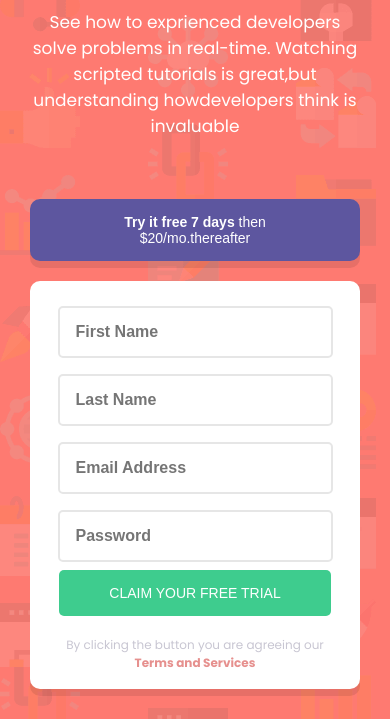
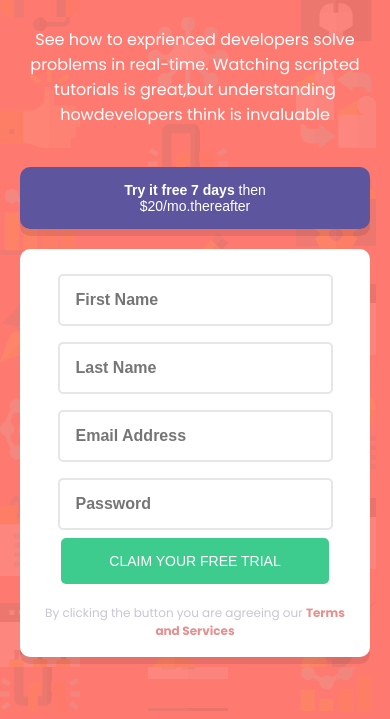
Before and after one commit to amresh04061999/Practice_intro-component-with-signup-form-master-html-sass, a website: page index.html in a window 390 px wide. Shown: the part 133-852 px from the top of the page. Drawn offline with Linux system fonts and the light colour scheme.

Commit message:
change style

```diff
--- a/assets/scss/base/_globle.scss
+++ b/assets/scss/base/_globle.scss
@@ -5,20 +5,17 @@
     padding: 0px;
     box-sizing: border-box;
 }
-
 html,
 body {
     width: 100%;
     height: 100%;
 }
-
 body {
     overflow: hidden;
     font-family: $font-family;
     background-image: url("../../../images/bg-intro-desktop.png");
     background-color: #fe7a71;
 }
-
 .d-flex {
     display: flex;
 }
@@ -68,6 +65,9 @@ body {
 }
 
 @media(max-width:576px) {
+    .container{
+        overflow: auto;
+    }
     .main-wrapper {
         flex-direction: column;
     }
--- a/assets/scss/component/_left-section.scss
+++ b/assets/scss/component/_left-section.scss
@@ -2,38 +2,40 @@
 
 .left-section {
     padding: 50px;
+    @media (max-width: 992px) {
+        padding: 30px;
+    }
     @media (max-width: 576px) {
         padding: 20px;
     }
-    @media (max-width: 992px) {
-        padding: 30px;
-    }
+
     h1 {
 
         font-size: 50px;
-
         color: white;
+        @media (max-width: 992px) {
+            font-size: 30px;
+            text-align: center;
+        }
         @media (max-width: 576px) {
             font-size: 25px;
             text-align: center;
 
         }
-        @media (max-width: 992px) {
-            font-size: 30px;
-            text-align: center;
-        }
+
     }
     p {
         font-size: 20px;
         padding-top: 30px;
         color: $white;
-        @media (max-width: 576px) {
-            font-size: 17px;
-            text-align: center;
-        }
         @media (max-width: 992px) {
             font-size: 17px;
             text-align: center;
         }
+        @media (max-width: 576px) {
+            font-size: 16px;
+            text-align: center;
+        }
+
     }
 }
--- a/assets/scss/component/right_section.scss
+++ b/assets/scss/component/right_section.scss
@@ -1,13 +1,13 @@
 // Right section css
 .right-section {
     padding: 50px;
-
+    @media (max-width: 992px) {
+        padding: 30px;
+    }
     @media(max-width:576px) {
         padding: 20px;
     }
-    @media (max-width: 992px) {
-        padding: 30px;
-    }
+
 
     // top button
     .btn {
@@ -25,15 +25,15 @@
         span {
             font-weight: 700;
         }
-
-        @media(max-width:576px) {
-            padding: 15px 100px;
-            font-size: 14px;
-        }
         @media (max-width: 992px) {
             padding: 15px 80px;
             font-size: 14px;
         }
+        @media(max-width:576px) {
+            padding: 15px 79px;
+            font-size: 14px;
+        }
+
     }
 
     .btn2 {
@@ -44,16 +44,16 @@
         color: $white;
         font-size: 16px;
         margin-bottom: 20px;
-
-        @media(max-width:576px) {
-            padding: 15px 57px;
-            font-size: 14px;
-        }
         @media (max-width: 992px) {
             padding: 15px 50px;
             font-size: 14px;
             white-space: nowrap;
         }
+        @media(max-width:576px) {
+            padding: 15px 48px;
+            font-size: 14px;
+        }
+
     }
 
     .card {
@@ -61,13 +61,13 @@
         padding: 30px;
         border-radius: 10px;
         box-shadow: 0px 7px rgba(0, 0, 0, 0.089);
-
+        @media (max-width: 992px) {
+            padding: 17px;
+        }
         @media(max-width:576px) {
             padding: 17px;
         }
-        @media (max-width: 992px) {
-            padding: 17px;
-        }
+
     }
 
     .form-control {
@@ -82,21 +82,17 @@
         font-weight: 700;
         color: hsl(255deg 2% 44%);
         border-radius: 5px;
-
+        @media (max-width: 992px) {
+            padding: 15px 36px 15px 16px;
+        }
         @media(max-width:576px) {
             padding: 15px 36px 15px 16px;
         }
-        @media (max-width: 992px) {
-            padding: 15px 36px 15px 16px;
-
-        }
     }
-
     input::placeholder {
         font-size: 16px;
         font-weight: 700;
     }
-
     .form-control:focus {
         border: 2px solid hsl(246deg 30% 48%);
     }
@@ -104,15 +100,15 @@
     p {
         font-size: 12px;
         color: hsl(250deg 12% 80%);
-
+        @media (max-width: 992px) {
+            text-align-last: center;
+            text-align: center;
+        }
         @media(max-width:576px) {
             text-align-last: center;
             text-align: center;
         }
-        @media (max-width: 992px) {
-            text-align-last: center;
-            text-align: center;
-        }
+
     }
 
     .text-danger {
```
Also changed, not shown: assets/css/style.css, 1 other file.
